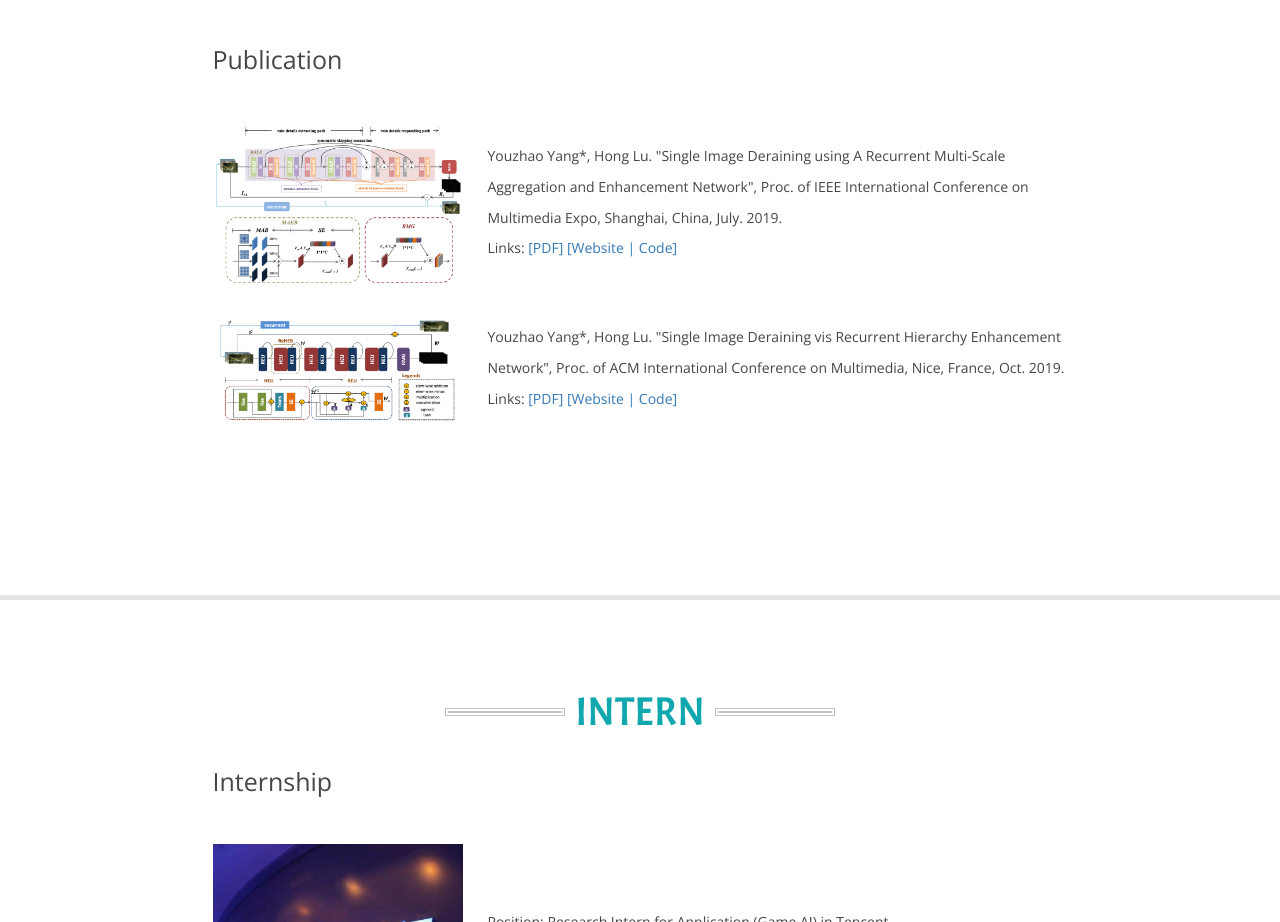
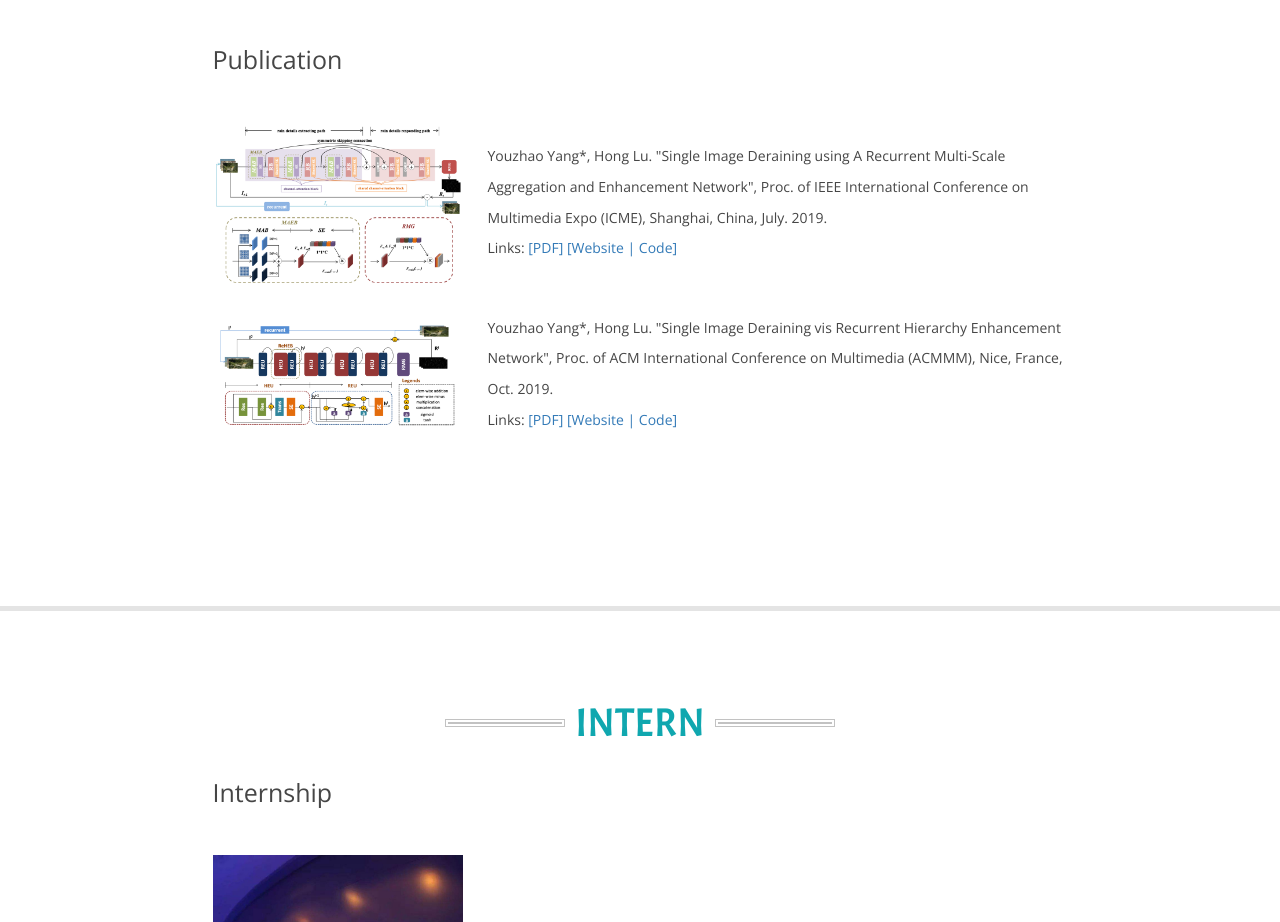
Before and after one commit to nnUyi/chadyang, a plain HTML site: page index.html in a window 1280 px wide. Shown: the part 835-1757 px from the top of the page. Drawn offline with nearby package versions, Linux system fonts and the light colour scheme.

Commit message:
Update index.html

```diff
--- a/index.html
+++ b/index.html
@@ -170,14 +170,14 @@ Smartphone Compatible web template, free webdesigns for Nokia, Samsung, LG, Sony
 			<tr>
 				<td style="width:275px"><img src="images/ICME2019.png" style="width:250px"></td>
 				<td>
-					Youzhao Yang*, Hong Lu. "Single Image Deraining using A Recurrent Multi-Scale Aggregation and Enhancement Network", Proc. of IEEE International Conference on Multimedia Expo, Shanghai, China, July. 2019. <br>
+					Youzhao Yang*, Hong Lu. "Single Image Deraining using A Recurrent Multi-Scale Aggregation and Enhancement Network", Proc. of IEEE International Conference on Multimedia Expo (ICME), Shanghai, China, July. 2019. <br>
 					Links: <a href="https://github.com/nnUyi/ReMAEN/tree/master/paper">[PDF]</a> <a href="https://github.com/nnUyi/ReMAEN">[Website | Code]</a>
 				</td>
 			</tr>
 			<tr>
 				<td><img src="images/ACMMM2019.png" style="width:250px"></td>
 				<td>
-					Youzhao Yang*, Hong Lu. "Single Image Deraining vis Recurrent Hierarchy Enhancement Network", Proc. of ACM International Conference on Multimedia, Nice, France, Oct. 2019. <br>
+					Youzhao Yang*, Hong Lu. "Single Image Deraining vis Recurrent Hierarchy Enhancement Network", Proc. of ACM International Conference on Multimedia (ACMMM), Nice, France, Oct. 2019. <br>
 					Links: <a href="https://github.com/nnUyi/ReHEN">[PDF]</a> <a href="https://github.com/nnUyi/ReHEN">[Website | Code]</a>
 				</td>
 			</tr>
```
